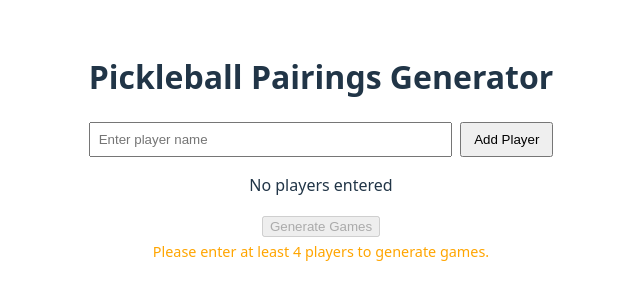
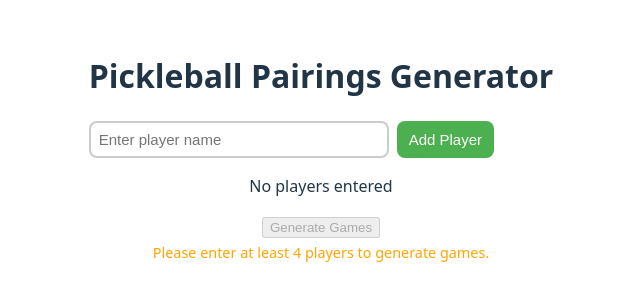
Before and after one commit to LaurenceWiles/Pickleball-Pairings-Generator, a React (Vite) app: page / in a window 1280 px wide. Shown: the part 246-546 px from the top of the page, without its empty margins (319-959 px from the left). Built offline with nearby package versions, Linux system fonts and the light colour scheme.

Commit message:
Style: added css rules for player input field and add player button

```diff
--- a/src/App.css
+++ b/src/App.css
@@ -16,22 +16,36 @@
   flex: 1;
 }
 
-.player-input button {
-  padding: 8px 12px;
-}
-.player-input {
-  display: flex;
-  gap: 8px;
-  margin-bottom: 16px;
+.player-input-field {
+  padding: 10px 14px;
+  font-size: 15px;
+  border: 2px solid #ccc;
+  border-radius: 8px;
+  outline: none;
+  width: 100%;
+  max-width: 300px;
+  box-sizing: border-box;
+  transition: border-color 0.2s, box-shadow 0.2s;
 }
 
-.player-input input {
-  padding: 8px;
-  flex: 1;
+.player-input-field:focus {
+  border-color: #4caf50;
+  box-shadow: 0 0 5px rgba(76, 175, 80, 0.4);
 }
 
-.player-input button {
+.add-player-button {
+  background-color: #4caf50;
+  color: white;
   padding: 8px 12px;
+  border: none;
+  border-radius: 8px;
+  font-size: 15px;
+  cursor: pointer;
+  transition: background-color 0.2s;
+}
+
+.add-player-button:hover {
+  background-color: #45a049;
 }
 
 .error {
@@ -42,7 +56,7 @@
 
 .player-list ul {
   list-style: none;
-  padding: 0;
+  padding: 2px;
 }
 
 .player-item {
--- a/src/components/GenerateGamesButton.jsx
+++ b/src/components/GenerateGamesButton.jsx
@@ -8,8 +8,12 @@ const GenerateGamesButton = ({ players, onGenerate }) => {
   };
 
   return (
-    <div className="generate-button">
-      <button onClick={handleClick} disabled={!isValidCount}>
+    <>
+      <button
+        onClick={handleClick}
+        disabled={!isValidCount}
+        className="generate-games-button"
+      >
         Generate Games
       </button>
       {!isValidCount && (
@@ -17,7 +21,7 @@ const GenerateGamesButton = ({ players, onGenerate }) => {
           Please enter at least 4 players to generate games.
         </p>
       )}
-    </div>
+    </>
   );
 };
 
--- a/src/components/PlayerInput.jsx
+++ b/src/components/PlayerInput.jsx
@@ -37,8 +37,11 @@ const PlayerInput = ({ onAddPlayer, players }) => {
           setName(e.target.value);
           if (error) setError("");
         }}
+        className="player-input-field"
       />
-      <button type="submit">Add Player</button>
+      <button type="submit" className="add-player-button">
+        Add Player
+      </button>
       {error && <div className="toast">{error}</div>}
     </form>
   );
```
